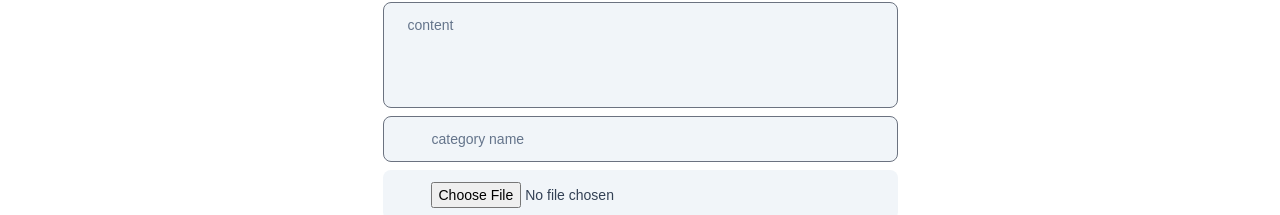
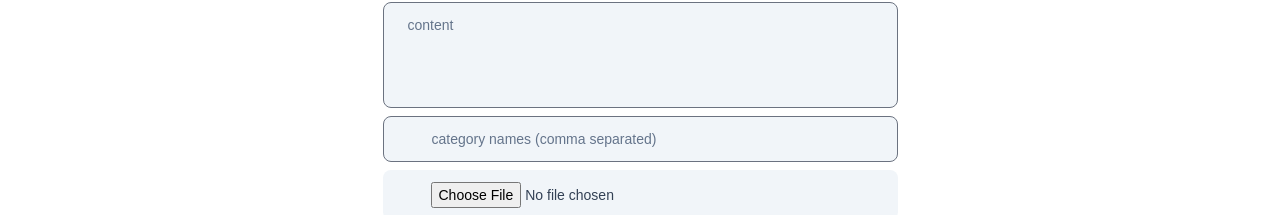
Before and after one commit to rachidfrex/OffBlog, a React (Vite) app: page /about in a window 1280 px wide. Shown: the part 376-591 px from the top of the page. Built offline with nearby package versions, Linux system fonts and the light colour scheme; the HTML template or start-up script is replaced by a standard one.

Commit message:
Refactor createBloge component in createBloge.jsx to handle category_name input

```diff
--- a/src/components/createBloge.jsx
+++ b/src/components/createBloge.jsx
@@ -7,48 +7,15 @@ import { useNavigate } from "react-router-dom";
 function CreateBloge() {
   const [title, setTitle] = useState("");
   const [content, setContent] = useState("");
-  const [user_id, setUser_id] = useState("");
-  const [category_name, setCategory_name] = useState("");
+  const [category_name, setCategory_name] = useState([]);
   const [image_url, setImage] = useState("");
 
-const navigate = useNavigate();
+  const navigate = useNavigate();
 
   const handelchageimage = (e) => {
     setImage(e.target.files[0]);
   };
-  // const submitdata = async (e) => {
-  //   e.preventDefault();
-  //   if (!title || !content || !user_id || !category_id || !image_url) {
-  //     toast.error("All fields are required.");
-  //     return;
-  //   }
-  //   const user_id = localStorage.getItem('user_id');
-  // if (!user_id) {
-  //   toast.error("User is not logged in.");
-  //   return;
-  // }
 
-  //   let formData = new FormData();
-  //   formData.append("title", title);
-  //   formData.append("content", content);
-  //   formData.append("user_id", user_id);
-  //   formData.append("category_id", category_id);
-  //   formData.append("image_url", image_url);
-
-  //   let result = await fetch("http://localhost:8000/api/createBlog", {
-  //     method: "POST",
-  //     body: formData,
-  //   });
-  //   result = await result.json();
-
-  //   if (result.success) {
-  //     console.log("result", result);
-  //     navigate("/about");
-  //   } else {
-  //     console.log("error:", result.error);
-  //     toast.error(result.error);
-  //   }
-  // };
   const submitdata = async (e) => {
     e.preventDefault();
 
@@ -57,10 +24,12 @@ const navigate = useNavigate();
     // Extract user_id from userInfo, or set it to null if userInfo is not available
     const user_id = userInfo ? userInfo.user_id : null;
 
-    if (!title || !content || !user_id || !category_name || !image_url) {
+
+    if (!title || !content || !user_id || category_name.length === 0 || !image_url) {
       toast.error("All fields are required.");
       return;
     }
+    console.log(category_name)
 
     if (!user_id) {
       toast.error("User is not logged in.");
@@ -71,7 +40,7 @@ const navigate = useNavigate();
     formData.append("title", title);
     formData.append("content", content);
     formData.append("user_id", user_id);
-    formData.append("category_name", category_name);
+    formData.append("categories", JSON.stringify(category_name));
     formData.append("image_url", image_url);
 
     let result = await fetch("http://localhost:8000/api/createBlog", {
@@ -90,9 +59,6 @@ const navigate = useNavigate();
       toast.error(result.error);
     }
   };
-
-  // console.log("user_id", user_id);
-
 
   return (
     <div className="flex flex-col gap-2 justify-center items-center h-screen">
@@ -121,22 +87,11 @@ const navigate = useNavigate();
             placeholder="content"
             className="w-full resize-none md:w-[515px] text-sm   bg-slate-100 bg-grey p-3  pl-6  rounded-lg placeholder:text-slate-500  "
           ></textarea>
-
-
-        { /*
-        <input
-            type="text"
-            value={user_id}
-            onChange={(e) => setUser_id(e.target.value)}
-            placeholder="user_id"
-            className="md:w-auto text-sm w-full bg-slate-100 bg-grey p-3  pl-6 pr-[12%] md:pr-6 rounded-lg placeholder:text-slate-500 focus:outline-none  focus:ring-2 focus:placeholder:text-black focus:ring-black focus:ring-opacity-50 md:pl-12 "
-          />
-        */}
           <input
             type="text"
-            value={category_name}
-            onChange={(e) => setCategory_name(e.target.value)}
-            placeholder="category name"
+            value={category_name.join(', ')}
+            onChange={(e) => setCategory_name(e.target.value.split(', '))}
+            placeholder="category names (comma separated)"
             className="md:w-auto text-sm w-full bg-slate-100 bg-grey p-3  pl-6 pr-[12%] md:pr-6 rounded-lg placeholder:text-slate-500 focus:outline-none  focus:ring-2 focus:placeholder:text-black focus:ring-black focus:ring-opacity-50 md:pl-12 "
           />
           <input
```
